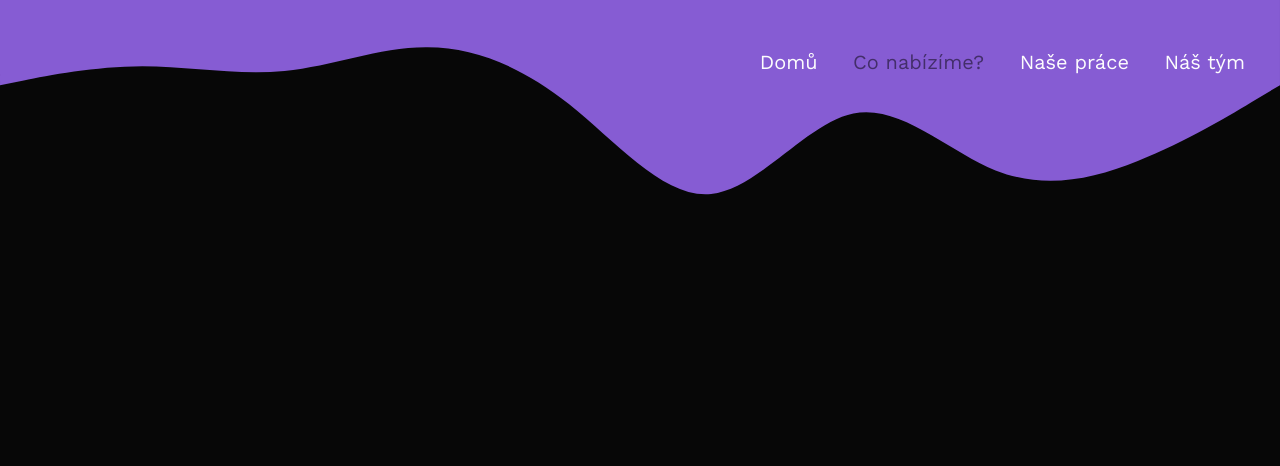
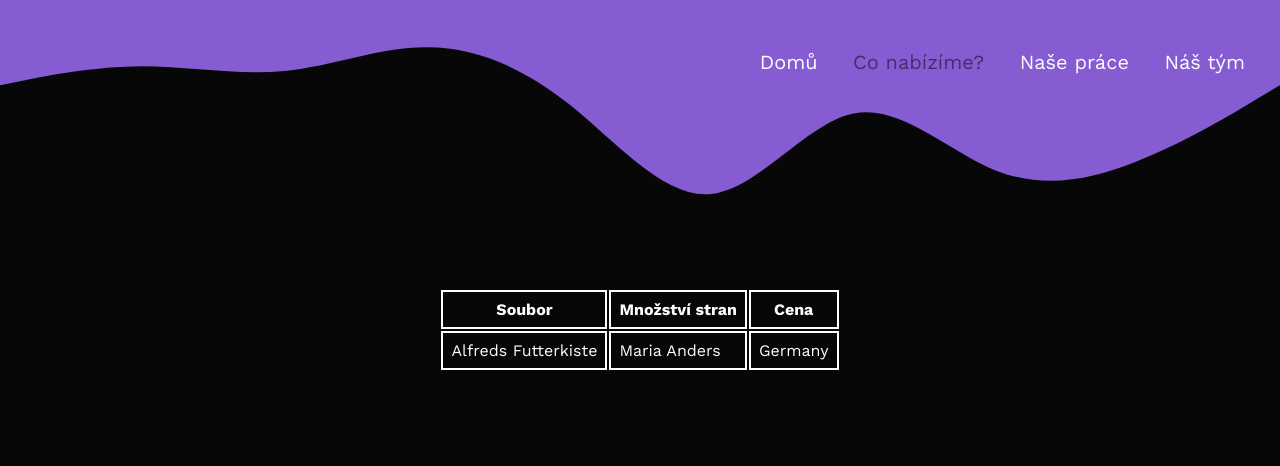
Before and after one commit to michaellkaa/owede-v1.0, a plain HTML site: page web-161022-main/co-nabizime.html in a window 1280 px wide. Shown: the top 466 px of the page. Drawn offline with nearby package versions, Linux system fonts and the light colour scheme.

Commit message:
Add files via upload

```diff
--- a/web-161022-main/co-nabizime.css
+++ b/web-161022-main/co-nabizime.css
@@ -41,7 +41,17 @@ body {
     filter: brightness(50%);
 }
 
+table {
+    display: flex;
+    justify-content: center;
+    align-items: center;
+}
 
+th, td{
+    border:2px solid var(--second-color);
+    color: var(--second-color);
+    padding: 8px;
+}
 
 
 
--- a/web-161022-main/co-nabizime.html
+++ b/web-161022-main/co-nabizime.html
@@ -16,14 +16,32 @@
         <nav>
             <img src="wave.svg" alt="">
             <div class="link-nav">
-            <a href="">Domů</a>
-            <a id="nabizime-link" href="">Co nabízíme?</a>
+            <a href="index.html">Domů</a>
+            <a id="nabizime-link" href="co-nabizime.html">Co nabízíme?</a>
             <a href="">Naše práce</a>
             <a href="">Náš tým</a>
         </nav>
     </div>
     </div>
 
+    <div class="nabidka">
+
+    </div>
+
+    <div class="ceny">
+    <table>
+        <tr>
+            <th>Soubor</th>
+            <th>Množství stran</th>
+            <th>Cena</th>
+          </tr>
+          <tr>
+            <td>Alfreds Futterkiste</td>
+            <td>Maria Anders</td>
+            <td>Germany</td>
+          </tr>
+    </table>
+    </div>
 
 
     <div class="kontakt">
```
Also changed, not shown: web-161022-main/index.html (+2 -2 lines).
